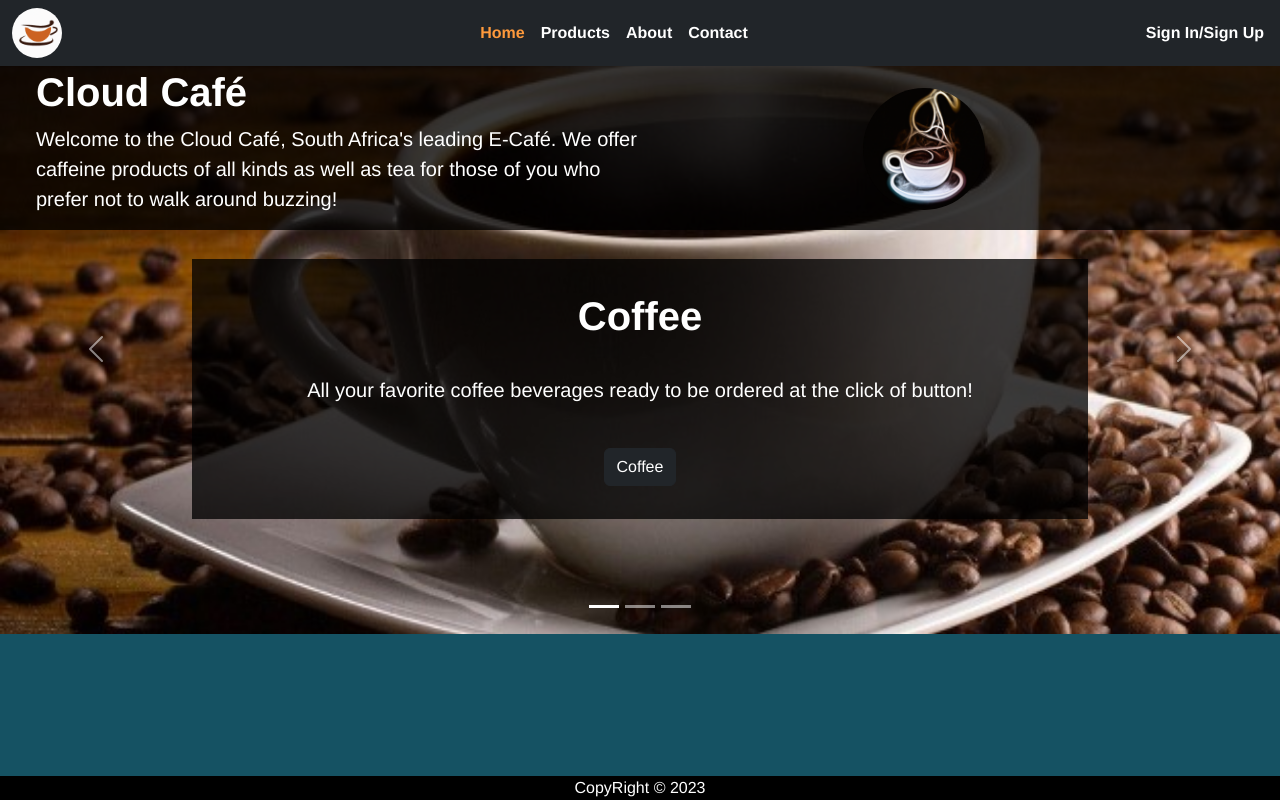
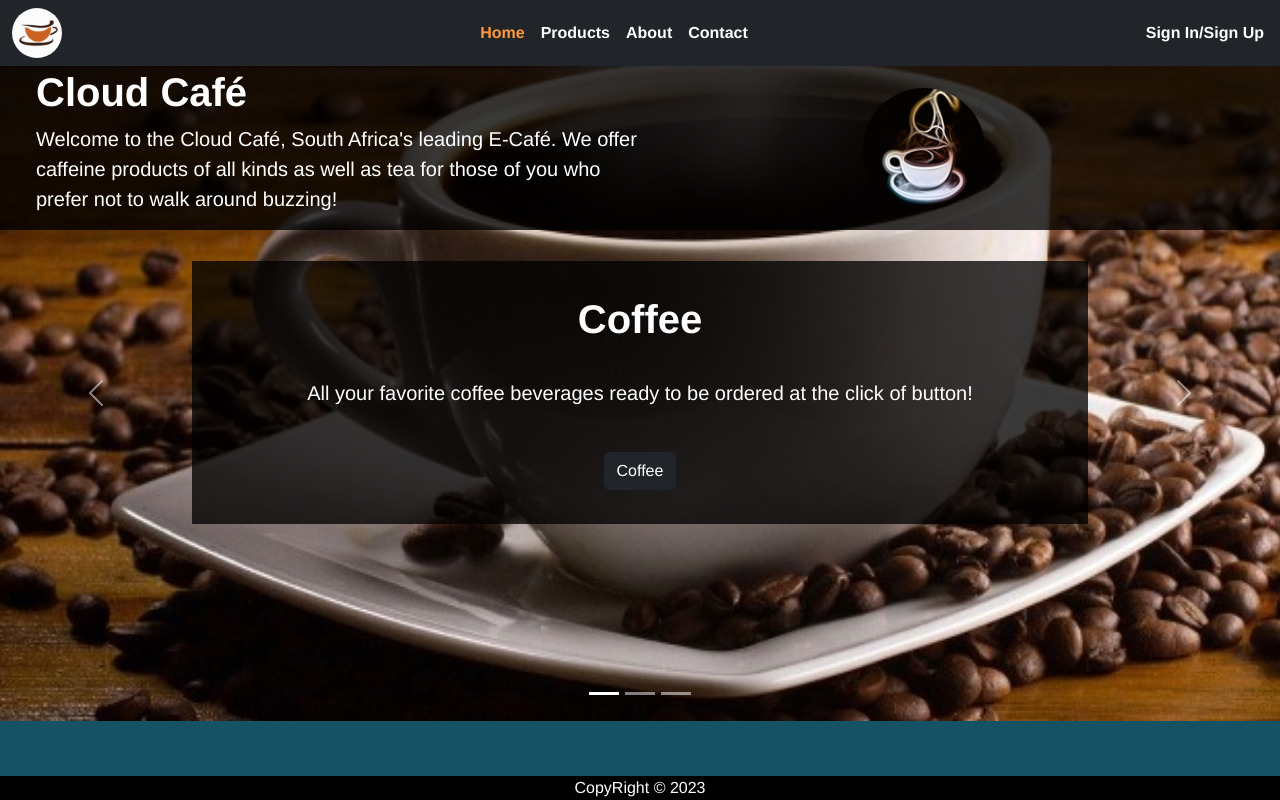
Before and after one commit to SethJKallis/CAPSTONE, a Vue app in the folder frontend/: page / in a window 1280 px wide. Built offline with nearby package versions, Linux system fonts and the light colour scheme.

Commit message:
fixed home carousel

```diff
--- a/frontend/src/views/HomeView.vue
+++ b/frontend/src/views/HomeView.vue
@@ -13,7 +13,7 @@
       </div>
     </div>
 
-    <div id="carouselCategory" class="carousel slide" data-bs-ride="carousel">
+    <div id="content-container" class="carousel slide" data-bs-ride="carousel">
   <div class="carousel-indicators">
     <button type="button" data-bs-target="#carouselCategory" data-bs-slide-to="0" class="active" aria-current="true" aria-label="Slide 1"></button>
     <button type="button" data-bs-target="#carouselCategory" data-bs-slide-to="1" aria-label="Slide 2"></button>
@@ -85,7 +85,7 @@ export default {
 
 <style scoped>
 *{
-  overflow-y: hidden;
+  overflow: hidden;
 
 }
 .linkBtn{
@@ -103,7 +103,8 @@ export default {
   background-color: #155263;
   overflow-x: hidden;
   min-height: 100vh;
-  padding: 4em 0 1em 0;
+  min-width:100vw;
+  padding: 4em 0 0 0;
 }
 
 .left{
@@ -179,7 +180,7 @@ export default {
   height: 100%;
 }
 .carousel-item img{
-  height: 650px;
+  height: 657px;
 
 }
 #carouselCategory{
```
